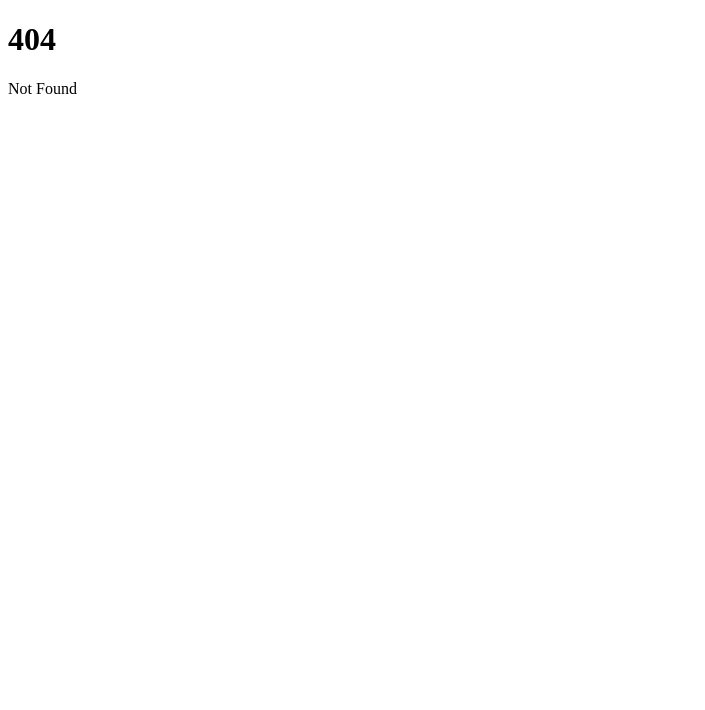
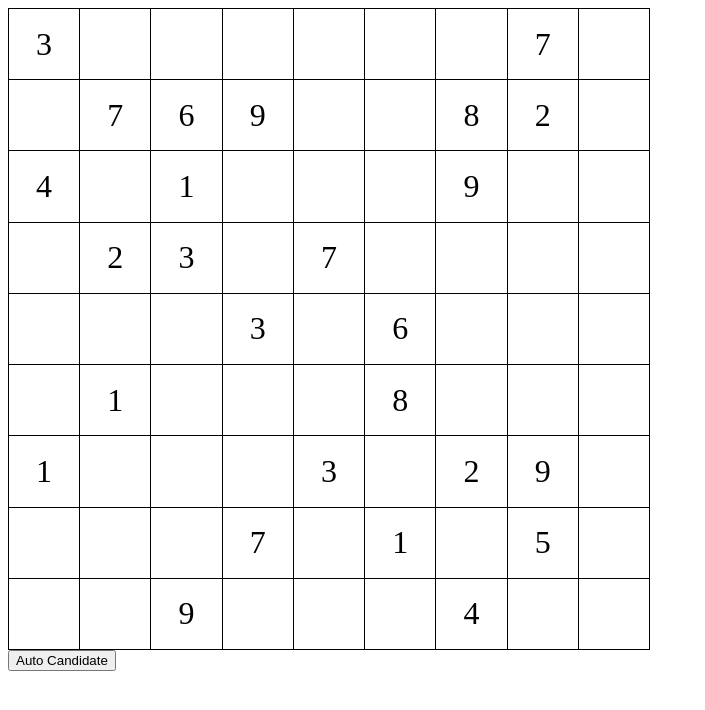
Before and after one commit to CoasterFan5/opendoku-web, a SvelteKit app: page /play in a window 1280 px wide. Before the commit this address had no page. Shown: the top 710 px of the page, without its empty margins (0-705 px from the left). Built offline with nearby package versions, Linux system fonts and the light colour scheme.

Commit message:
basic highlighting

```diff
--- a/package.json
+++ b/package.json
@@ -36,5 +36,8 @@
 		"onlyBuiltDependencies": [
 			"esbuild"
 		]
+	},
+	"dependencies": {
+		"sass-embedded": "^1.93.3"
 	}
 }
--- a/src/routes/+page.svelte
+++ b/src/routes/+page.svelte
@@ -1,2 +1,2 @@
-<h1>Welcome to SvelteKit</h1>
-<p>Visit <a href="https://svelte.dev/docs/kit">svelte.dev/docs/kit</a> to read the documentation</p>
+<h1>Alpha?</h1>
+<p>Use /play?puzzle=(81 numbers)</p>
--- /dev/null
+++ b/src/routes/play/+page.svelte
@@ -0,0 +1,45 @@
+<script lang="ts">
+	import { page } from '$app/state';
+	import type { MouseEventHandler } from 'svelte/elements';
+	import Cell from './Cell.svelte';
+	import { defaultPuzzle } from './puzzleBank';
+	import { actives } from './play.svelte';
+
+	const puzzle = page.url.searchParams.get('puzzle') ?? defaultPuzzle;
+
+	const n = puzzle.split('');
+	console.log(n);
+
+	if (n.length != 81) {
+		console.error('Error with puzzle');
+	}
+
+	const toggleAutoCandidate: MouseEventHandler<HTMLButtonElement> = () => {
+		actives.update((v) => {
+			v.autoCandidate = true;
+			return v;
+		});
+	};
+</script>
+
+<div class="cells">
+	{#each n as item, index (index)}
+		<Cell val={item} {index} />
+	{/each}
+</div>
+
+<button onclick={toggleAutoCandidate}> Auto Candidate </button>
+
+<style lang="scss">
+	.cells {
+		display: grid;
+		grid-template-columns: repeat(9, 1fr);
+		grid-template-rows: repeat(9, 1fr);
+		aspect-ratio: 1/1;
+		background: black;
+		gap: 1px;
+		border: 1px solid black;
+		max-height: 80dvh;
+		max-width: 80vw;
+	}
+</style>
--- /dev/null
+++ b/src/routes/play/Cell.svelte
@@ -0,0 +1,88 @@
+<script lang="ts">
+	import { actives } from './play.svelte';
+	import type { MouseEventHandler } from 'svelte/elements';
+
+	const {
+		val,
+		index
+	}: {
+		val: string;
+		index: number;
+	} = $props();
+
+	let realNumber = $state(val != '0');
+
+	let rowIndex = Math.floor(index / 9);
+	let colIndex = index % 9;
+	let houseIndex = Math.floor(rowIndex / 3) * 3 + Math.floor(colIndex / 3);
+
+	const clickHandler: MouseEventHandler<HTMLButtonElement> = () => {
+		let trueValue = realNumber ? val : '-1';
+
+		actives.set({
+			index: index,
+			value: trueValue,
+			row: rowIndex,
+			col: colIndex,
+			house: houseIndex,
+			autoCandidate: false
+		});
+	};
+
+	let active = $state(false);
+	let semiActive = $state(false);
+
+	actives.subscribe((v) => {
+		if (v.index == index) {
+			active = true;
+		} else if (v.value == val) {
+			active = true;
+		} else {
+			active = false;
+		}
+
+		if (v.row == rowIndex) {
+			semiActive = true;
+		} else if (v.col == colIndex) {
+			semiActive = true;
+		} else if (v.house == houseIndex) {
+			semiActive = true;
+		} else {
+			semiActive = false;
+		}
+	});
+</script>
+
+<button class="cell" class:active class:semiActive onclick={clickHandler}>
+	{#if realNumber}
+		{val}
+	{:else}
+		<grid class="candidates"> </grid>
+	{/if}
+</button>
+
+<style lang="scss">
+	.cell {
+		all: unset;
+		width: 100%;
+		height: 100%;
+		background: white;
+		display: flex;
+		align-items: center;
+		justify-content: center;
+		font-size: 2rem;
+	}
+
+	.semiActive {
+		background: color-mix(in srgb, 25% rgba(255, 167, 41, 1), 75% white);
+	}
+
+	.active {
+		background: rgba(255, 167, 41, 1);
+	}
+
+	.candidates {
+		grid-template-columns: auto(1fr, 3);
+		grid-template-rows: auto(1fr, 3);
+	}
+</style>
--- /dev/null
+++ b/src/routes/play/play.svelte.ts
@@ -0,0 +1,18 @@
+import { writable } from 'svelte/store';
+
+type Actives = {
+	value: string;
+	index: number;
+	row: number;
+	col: number;
+	house: number;
+	autoCandidate: boolean;
+};
+export const actives = writable<Actives>({
+	value: '-1',
+	index: -1,
+	row: -1,
+	col: -1,
+	house: -1,
+	autoCandidate: false
+});
--- /dev/null
+++ b/src/routes/play/puzzleBank.ts
@@ -0,0 +1,2 @@
+export const defaultPuzzle =
+	'300000070076900820401000900023070000000306000010008000100030290000701050009000400';
```
Also changed, not shown: 1 other file (tests, documents, lock files or other folders).
